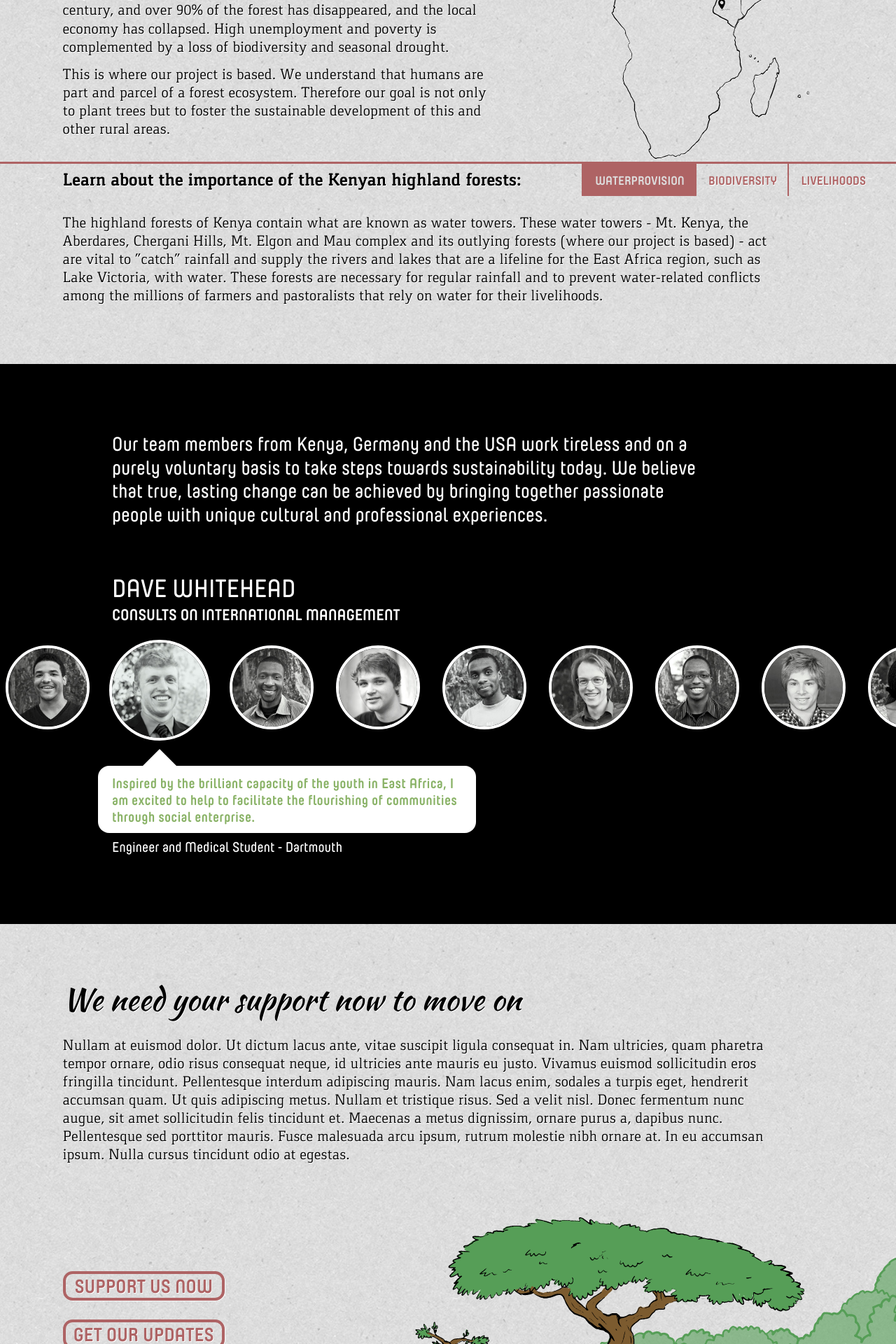
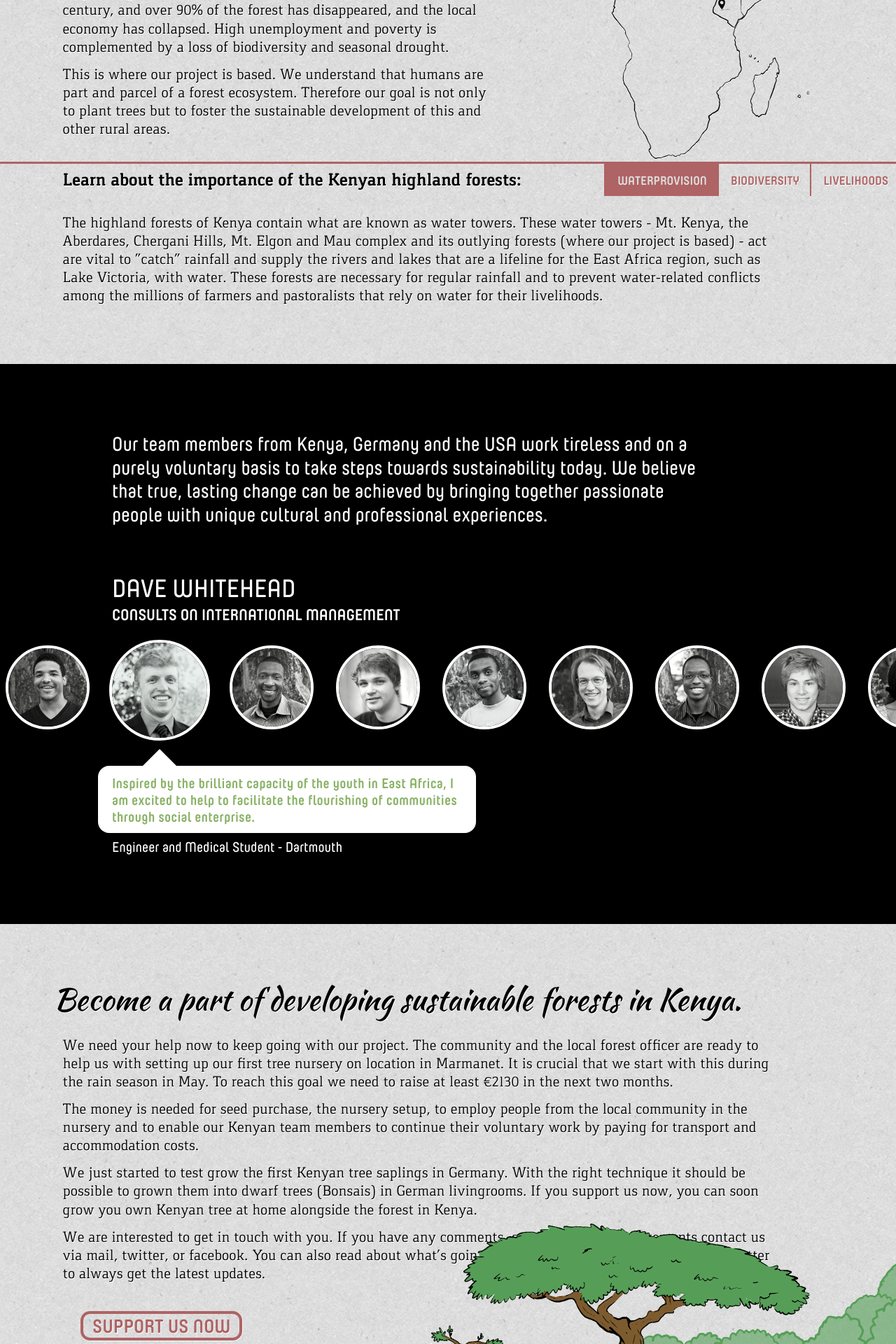
Before and after one commit to KijaniNGO/kijani.co, a PHP site: page / in a window 1280 px wide. Shown: the part 1880-3800 px from the top of the page at 70% size. Run offline with PHP 8.4, Linux system fonts and the light colour scheme.

Commit message:
finished beta homepage

```diff
--- a/css/_home.sass
+++ b/css/_home.sass
@@ -139,7 +139,7 @@ section, header
 		height: 50vh
 		h1
 			font-size: 2em
-			text-indent: -2vw
+			text-indent: -0.3em
 			line-height: 1.3
 			margin-bottom: 3vh
 		p
@@ -162,7 +162,6 @@ section, header
 			text-transform: uppercase
 			ul
 				list-style-type: none
-				margin-right: 2.5vw
 				li
 					display: inline-block
 					color: $red
@@ -282,6 +281,7 @@ section, header
 	.seedling-container
 		position: absolute
 		width: 90vw
+		max-width: 140vh
 		bottom: 45px
 		right: -10vw
 		#seedling
@@ -289,20 +289,28 @@ section, header
 	.text
 		margin-top: 10vh
 		margin-left: 7vw
-		height: 50vh
+		min-height: 50vh
 		font-size: 1.7vw
 		@media (min-width: 1400px)
 			font-size: 24px
 		h1
 			font-size: 2em
+			text-indent: -0.3em
 			line-height: 1.3
 			margin-bottom: 3vh
 		p
 			font-size: 1em
 			width: 80vw
+			@media (min-width: 1400px)
+				&:last-child
+					width: 44vw
+		a
+			&:hover
+				color: $red
+				font-weight: bold
 	.button-container
-		margin-top: 2vh
-		margin-left: 7vw
+		margin-top: 5vh
+		margin-left: 9vw
 		font-size: 1.7vw
 		@media (min-width: 1400px)
 			font-size: 24px
@@ -320,6 +328,8 @@ section, header
 			margin-bottom: 1em
 			width: 8.5em
 			text-align: center
+			position: relative
+			z-index: 99
 			&:hover
 				background: $red
 				color: $gray
--- a/index.html
+++ b/index.html
@@ -99,7 +99,7 @@
 				<p>The highland forests of Kenya contain what are known as water towers. These water towers – Mt. Kenya, the Aberdares, Chergani Hills, Mt. Elgon and Mau complex and its outlying forests (where our project is based) – act are vital to “catch” rainfall and supply the rivers and lakes that are a lifeline for the East Africa region, such as Lake Victoria, with water. These forests are necessary for regular rainfall and to prevent water-related conflicts among the millions of farmers and pastoralists that rely on water for their livelihoods.</p>
 			</article>
 			<article id="biodiversity-text">
-				<p>The</p>
+				<p>The Kenyan highland forests also support unique immense and unique biodiversity... (under construction)</p>
 			</article>
 			<article id="livelihood-text">
 				<p>The tea and tourism industries, the two largest earners of foreign currency in Kenya, depend on these forests. The climatic conditions necessary for optimal tea-leaf growth are found in areas adjacent to highland forests. The tourism industry relies on the availability of water for the diverse wildlife found in Kenya’s national parks, forests and reserves. Hydroelectricity, accounting for almost 50% of Kenya’s electricity needs, depends on major rivers such as the Tana River.</p>
@@ -214,8 +214,11 @@
 			<img id="seedling" src="img/sketch/seedling.svg">
 		</div>
 		<div class="text">
-			<h1>We need your support now to move on</h1>
-			<p>Nullam at euismod dolor. Ut dictum lacus ante, vitae suscipit ligula consequat in. Nam ultricies, quam pharetra tempor ornare, odio risus consequat neque, id ultricies ante mauris eu justo. Vivamus euismod sollicitudin eros fringilla tincidunt. Pellentesque interdum adipiscing mauris. Nam lacus enim, sodales a turpis eget, hendrerit accumsan quam. Ut quis adipiscing metus. Nullam et tristique risus. Sed a velit nisl. Donec fermentum nunc augue, sit amet sollicitudin felis tincidunt et. Maecenas a metus dignissim, ornare purus a, dapibus nunc. Pellentesque sed porttitor mauris. Fusce malesuada arcu ipsum, rutrum molestie nibh ornare at. In eu accumsan ipsum. Nulla cursus tincidunt odio at egestas.</p>
+			<h1>Become a part of developing sustainable forests in Kenya.</h1>
+			<p>We need your help now to keep going with our project. The community and the local forest officer are ready to help us with setting up our first tree nursery on location in Marmanet. It is crucial that we start with this during the rain season in May. To reach this goal we need to raise at least €2130 in the next two months.</p>
+			<p>The money is needed for seed purchase, the nursery setup, to employ people from the local community in the nursery and to enable our Kenyan team members to continue their voluntary work by paying for transport and accommodation costs.</p>
+			<p>We just started to test grow the first Kenyan tree saplings in Germany. With the right technique it should be possible to grown them into dwarf trees (Bonsais) in German livingrooms. If you support us now, you can soon grow you own Kenyan tree at home alongside the forest in Kenya.</p>
+			<p>We are interested to get in touch with you. If you have any comments, questions, or encouragements contact us via <a href="mailto:contact@kijani.co">mail</a>, <a href="https://twitter.com/KijaniNGO">twitter</a>, or <a href="https://facebook.com/kijani.ngo">facebook</a>. You can also read about what's goin on in our <a href="http://blog.kijani.co">blog</a> and subscribe to our newsletter to always get the latest updates.</p>
 		</div>
 		<div class="button-container">
 			<a class="button" href="donate">support us now</a><br>
```
Also changed, not shown: css/styles.css.
